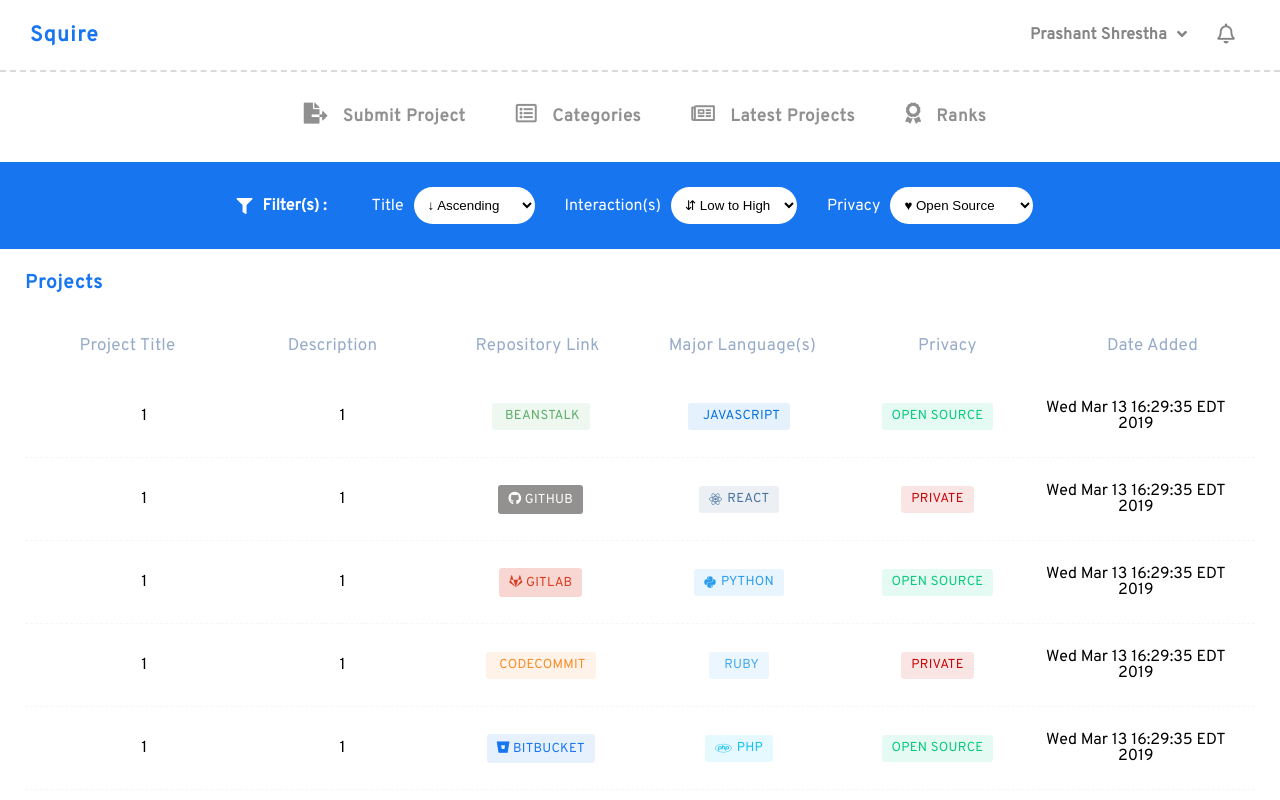
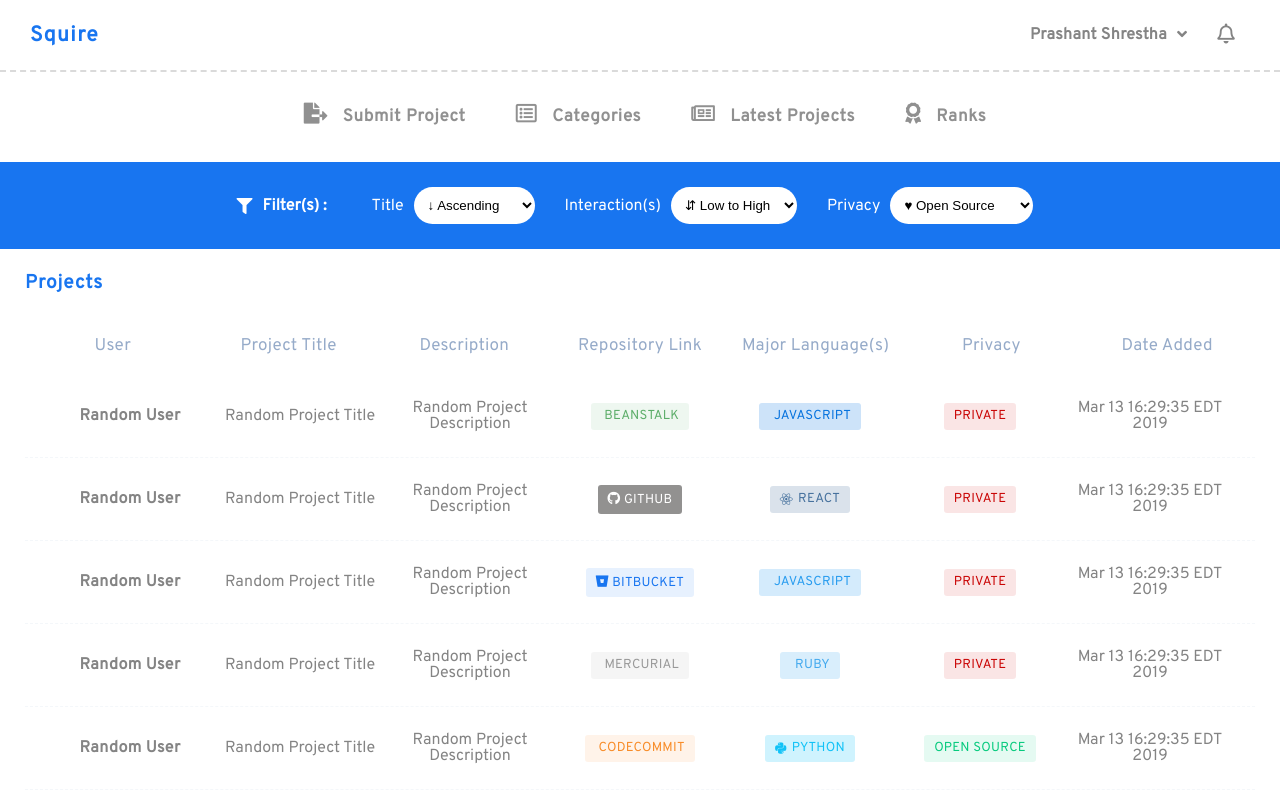
Before and after one commit to intern0t/squire, a React (Create React App) app: page / in a window 1280 px wide. Shown: the top 800 px of the page. Built offline with nearby package versions, Linux system fonts and the light colour scheme.

Commit message:
Test data for the table, added user field.
Signed-off-by: Prashant Shrestha <intern0t@users.noreply.github.com>

```diff
--- a/src/components/Footer.js
+++ b/src/components/Footer.js
@@ -1,7 +1,7 @@
 import React from "react";
 
 const Footer = () => {
-	return <div className="footer">Footer</div>;
+	return <div className="footer">Copyright &copy; 2019, Squire</div>;
 };
 
 export default Footer;
--- a/src/components/Tabular.js
+++ b/src/components/Tabular.js
@@ -3,11 +3,76 @@ import Icon from "./Icon";
 
 class Tabular extends Component {
 	state = {
-		fakeData: []
+		fakeData: [
+			{
+				user: "Random User",
+				projectTitle: "Random Project Title",
+				projectDescription: "Random Project Description",
+				repoLink: "https://beanstalk.com/",
+				majorLanguage: ["javascript"],
+				privacy: Math.round(Math.random()),
+				dateAdded: "Mar 13 16:29:35 EDT 2019"
+			},
+			{
+				user: "Random User",
+				projectTitle: "Random Project Title",
+				projectDescription: "Random Project Description",
+				repoLink: "https://github.com/",
+				majorLanguage: ["react"],
+				privacy: Math.round(Math.random()),
+				dateAdded: "Mar 13 16:29:35 EDT 2019"
+			},
+			{
+				user: "Random User",
+				projectTitle: "Random Project Title",
+				projectDescription: "Random Project Description",
+				repoLink: "https://bitbucket.com/",
+				majorLanguage: ["javascript"],
+				privacy: Math.round(Math.random()),
+				dateAdded: "Mar 13 16:29:35 EDT 2019"
+			},
+			{
+				user: "Random User",
+				projectTitle: "Random Project Title",
+				projectDescription: "Random Project Description",
+				repoLink: "https://mercurial.com/",
+				majorLanguage: ["ruby"],
+				privacy: Math.round(Math.random()),
+				dateAdded: "Mar 13 16:29:35 EDT 2019"
+			},
+			{
+				user: "Random User",
+				projectTitle: "Random Project Title",
+				projectDescription: "Random Project Description",
+				repoLink: "https://codecommit.com/",
+				majorLanguage: ["python"],
+				privacy: Math.round(Math.random()),
+				dateAdded: "Mar 13 16:29:35 EDT 2019"
+			},
+			{
+				user: "Random User",
+				projectTitle: "Random Project Title",
+				projectDescription: "Random Project Description",
+				repoLink: "https://subversion.com/",
+				majorLanguage: ["c#"],
+				privacy: Math.round(Math.random()),
+				dateAdded: "Mar 13 16:29:35 EDT 2019"
+			},
+			{
+				user: "Random User",
+				projectTitle: "Random Project Title",
+				projectDescription: "Random Project Description",
+				repoLink: "https://gitlab.com/",
+				majorLanguage: ["nodejs"],
+				privacy: Math.round(Math.random()),
+				dateAdded: "Mar 13 16:29:35 EDT 2019"
+			}
+		]
 	};
 
 	render() {
 		const { title } = this.props;
+		const { fakeData } = this.state;
 
 		return (
 			<div className="tabular">
@@ -15,6 +80,7 @@ class Tabular extends Component {
 				<table>
 					<thead>
 						<tr>
+							<th>User</th>
 							<th>Project Title</th>
 							<th>Description</th>
 							<th>Repository Link</th>
@@ -24,108 +90,38 @@ class Tabular extends Component {
 						</tr>
 					</thead>
 					<tbody>
+						{fakeData && fakeData.length > 0
+							? fakeData.map(data => {
+									return (
 										<tr>
-							<td>1</td>
-							<td>1</td>
+											<td>{data.user}</td>
+											<td title={data.projectTitle}>
+												{data.projectTitle}
+											</td>
+											<td title={data.projectDescription}>
+												{data.projectDescription}
+											</td>
 											<td>
 												<Repository
-									type="github"
-									link="https://beanstalk.com/"
+													link={data.repoLink}
 												/>
 											</td>
 											<td>
-								<Language language="javascript" />
-							</td>
-							<td>
-								<Privacy type={0} />
-							</td>
-							<td>Wed Mar 13 16:29:35 EDT 2019</td>
-						</tr>
-						<tr>
-							<td>1</td>
-							<td>1</td>
-							<td>
-								<Repository
-									type="github"
-									link="https://github.com/"
+												<Language
+													language={
+														data.majorLanguage[0] ||
+														"Unknown"
+													}
 												/>
 											</td>
 											<td>
-								<Language language="react" />
+												<Privacy type={data.privacy} />
 											</td>
-							<td>
-								<Privacy type={1} />
-							</td>
-							<td>Wed Mar 13 16:29:35 EDT 2019</td>
+											<td>{data.dateAdded}</td>
 										</tr>
-						<tr>
-							<td>1</td>
-							<td>1</td>
-							<td>
-								<Repository
-									type="gitlab"
-									link="https://gitlab.com/"
-								/>
-							</td>
-							<td>
-								<Language language="python" />
-							</td>
-							<td>
-								<Privacy type={0} />
-							</td>
-							<td>Wed Mar 13 16:29:35 EDT 2019</td>
-						</tr>
-						<tr>
-							<td>1</td>
-							<td>1</td>
-							<td>
-								<Repository
-									type="codecommit"
-									link="https://codecommit.com/"
-								/>
-							</td>
-							<td>
-								<Language language="ruby" />
-							</td>
-							<td>
-								<Privacy type={1} />
-							</td>
-							<td>Wed Mar 13 16:29:35 EDT 2019</td>
-						</tr>
-						<tr>
-							<td>1</td>
-							<td>1</td>
-							<td>
-								<Repository
-									type="bitbucket"
-									link="https://bitbucket.com/"
-								/>
-							</td>
-							<td>
-								<Language language="php" />
-							</td>
-							<td>
-								<Privacy type={0} />
-							</td>
-							<td>Wed Mar 13 16:29:35 EDT 2019</td>
-						</tr>
-						<tr>
-							<td>1</td>
-							<td>1</td>
-							<td>
-								<Repository
-									type="mercurial"
-									link="https://mercurial.com/"
-								/>
-							</td>
-							<td>
-								<Language language="java" />
-							</td>
-							<td>
-								<Privacy type={0} />
-							</td>
-							<td>Wed Mar 13 16:29:35 EDT 2019</td>
-						</tr>
+									);
+							  })
+							: null}
 					</tbody>
 				</table>
 			</div>
@@ -200,16 +196,37 @@ var generateRandomColor = () => {
 
 const Language = ({ language }) => {
 	var generatedColor = generateRandomColor();
+	const languagesAndIcons = {
+		javascript: "js",
+		ruby: "gem",
+		unknown: "code"
+	};
+	var formattedLanguage =
+		Object.entries(languagesAndIcons).find(data => {
+			if (data[0].toLowerCase() === language.toLowerCase()) {
+				return data[1];
+			}
+		}) ||
+		language ||
+		"code";
+
+	console.log(formattedLanguage);
 
 	return (
 		<div
 			className={`language language-${language}`}
 			style={{
-				backgroundColor: `rgba(${generatedColor}, 0.1)`,
+				backgroundColor: `rgba(${generatedColor}, 0.2)`,
 				color: `rgb(${generatedColor})`
 			}}
 		>
-			<Icon icon={`fab fa-${language.toLowerCase()}`} />
+			<Icon
+				icon={`${
+					formattedLanguage === "code"
+						? "fas fa-code"
+						: `fab fa-${formattedLanguage}`
+				}`}
+			/>
 			{language.toUpperCase() || "Unknown"}
 		</div>
 	);
--- a/src/styles/squire.scss
+++ b/src/styles/squire.scss
@@ -265,6 +265,12 @@ body {
 								align-content: center;
 								align-items: center;
 								justify-content: center;
+								color: $Gray;
+
+								&:first-child {
+									font-weight: bold;
+									letter-spacing: 0.4px;
+								}
 							}
 
 							&:hover {
@@ -280,6 +286,15 @@ body {
 		.footer {
 			width: $hundred-percent;
 			height: $footer-height;
+			background: $Azure;
+			color: $White;
+			@include Flex(row);
+			justify-content: center;
+			align-content: center;
+			align-items: center;
+			letter-spacing: 0.2px;
+			font-size: $defaultFontSize;
+			line-height: $defaultFontSize + 1;
 		}
 	}
 }
```
Also changed, not shown: src/styles/squire.min.css, 1 other file (tests, documents, lock files or other folders). Lines whose indentation alone changed are shown as unchanged.
